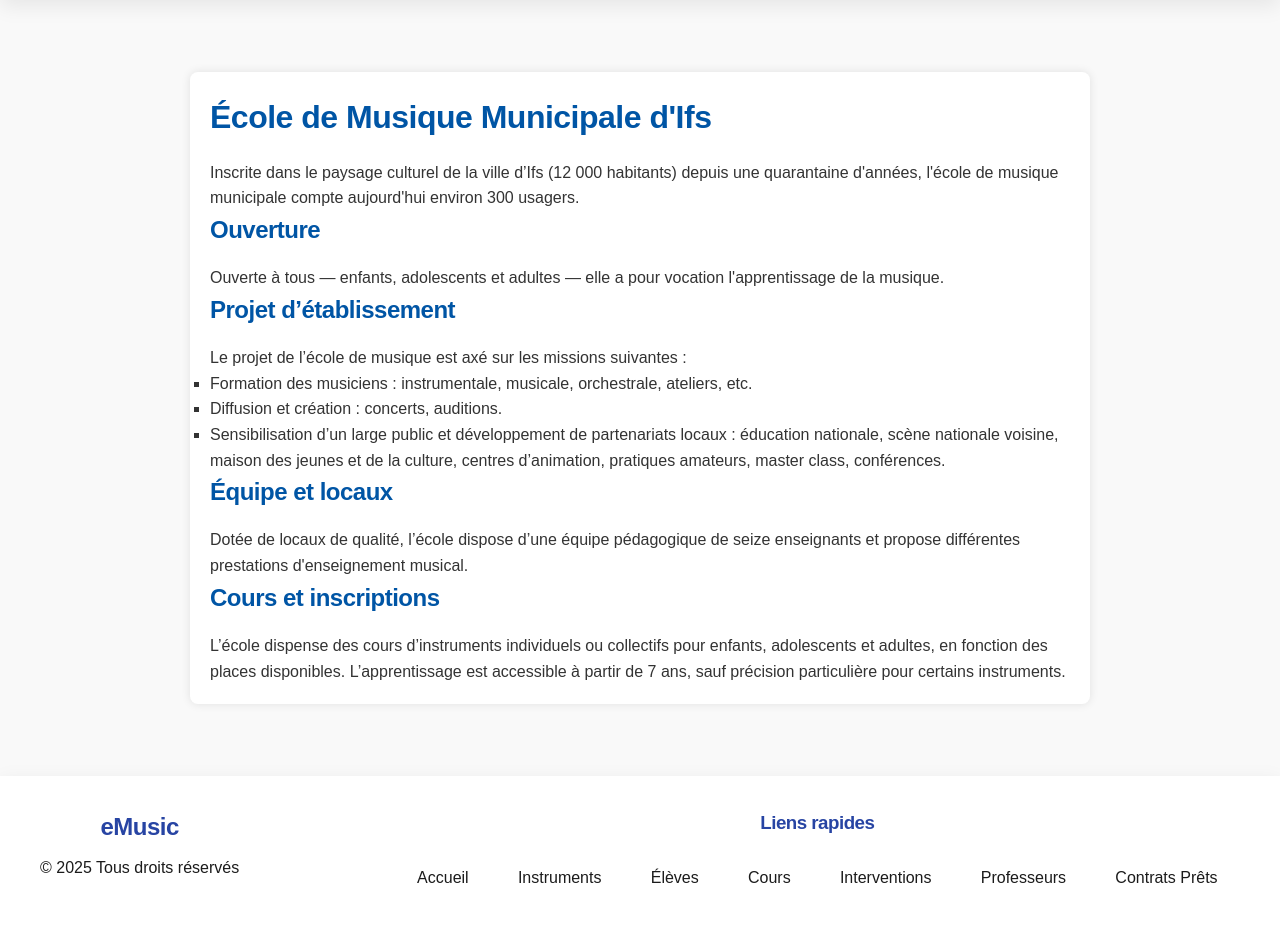
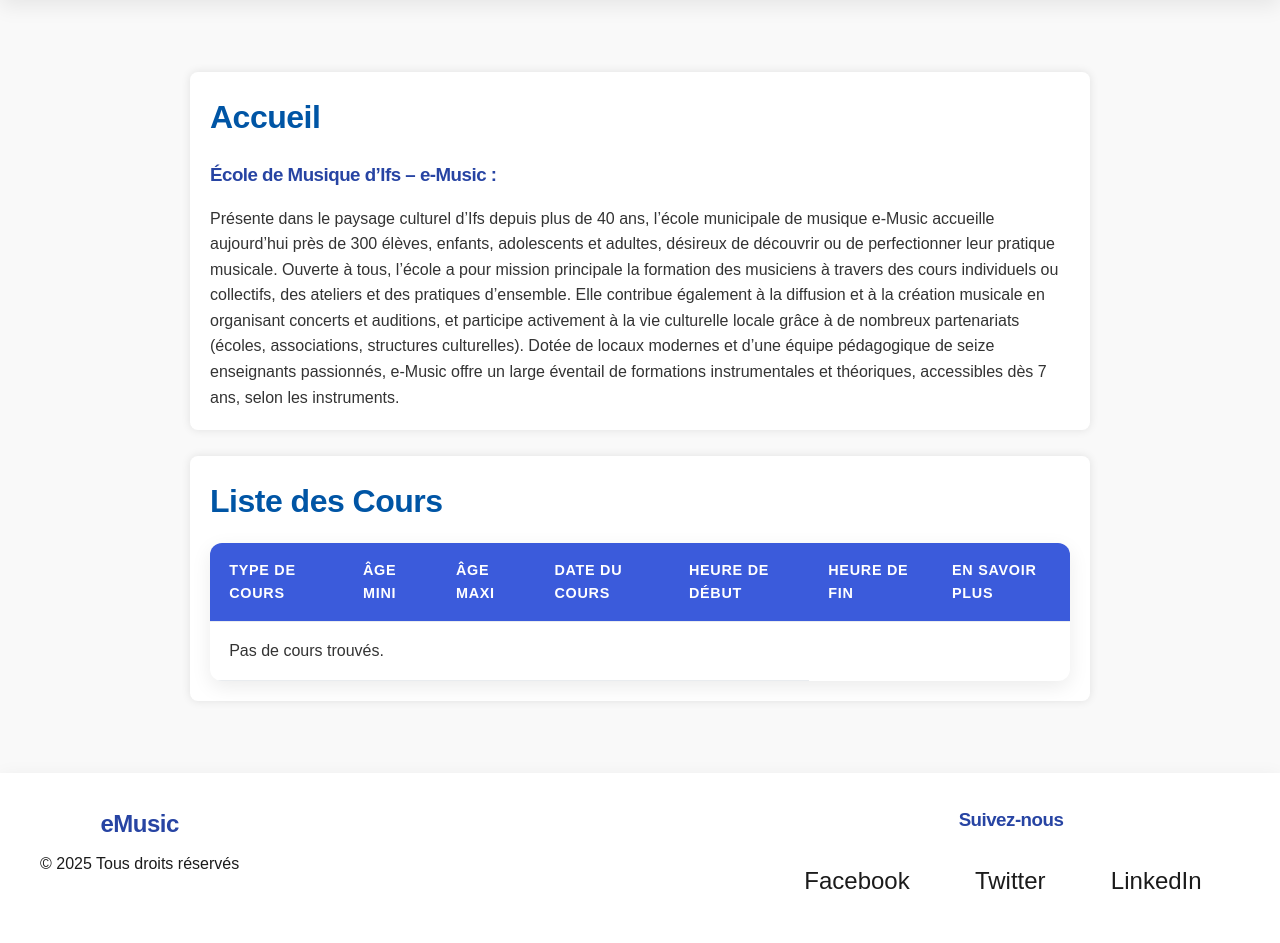
Before and after one commit to ZakinaA/25notf0nd, a Symfony app: template templates/accueil/index.html.twig in a window 1280 px wide. Shown: the part 150-1093 px from the top of the page. Before the commit the page ends 1033 px from the top, so only its background shows below. Run offline with Twig, Linux system fonts and the light colour scheme; the template is opened without the code that fills it, so the values that code supplies are empty; some libraries are stand-ins or nearby versions.

Commit message:
ajout cours dans l'accueil + modification info de cours

```diff
--- a/templates/accueil/index.html.twig
+++ b/templates/accueil/index.html.twig
@@ -1,6 +1,6 @@
 {% extends 'base.html.twig' %}
 
-{% block title %}Hello AccueilController!{% endblock %}
+{% block title %}Accueil{% endblock %}
 
 {% block body %}
 <style>
@@ -39,32 +39,60 @@
         }
     </style>
 </head>
-<body>
-    <div class="container">
-        <h1>École de Musique Municipale d'Ifs</h1>
-        <p>Inscrite dans le paysage culturel de la ville d’Ifs (12 000 habitants) depuis une quarantaine d'années, l'école de musique municipale compte aujourd'hui environ 300 usagers.</p>
+<div class="container">
+<h1>Accueil</h1>
+<h3>École de Musique d’Ifs – e-Music :</h3>
+<td>
+Présente dans le paysage culturel d’Ifs depuis plus de 40 ans, l’école municipale de musique e-Music accueille aujourd’hui près de 300 élèves, enfants, adolescents et adultes, désireux de découvrir ou de perfectionner leur pratique musicale.
+
+Ouverte à tous, l’école a pour mission principale la formation des musiciens à travers des cours individuels ou collectifs, des ateliers et des pratiques d’ensemble. Elle contribue également à la diffusion et à la création musicale en organisant concerts et auditions, et participe activement à la vie culturelle locale grâce à de nombreux partenariats (écoles, associations, structures culturelles).
+
+Dotée de locaux modernes et d’une équipe pédagogique de seize enseignants passionnés, e-Music offre un large éventail de formations instrumentales et théoriques, accessibles dès 7 ans, selon les instruments.</td>
 
 
-    <h2>Ouverture</h2>
-    <p>Ouverte à tous — enfants, adolescents et adultes — elle a pour vocation l'apprentissage de la musique.</p>
+</div>
+<br>
+<div class="container">
+    <h1>Liste des Cours</h1>
 
-    <h2>Projet d’établissement</h2>
-    <p>Le projet de l’école de musique est axé sur les missions suivantes :</p>
-    <ul>
-        <li>Formation des musiciens : instrumentale, musicale, orchestrale, ateliers, etc.</li>
-        <li>Diffusion et création : concerts, auditions.</li>
-        <li>Sensibilisation d’un large public et développement de partenariats locaux : éducation nationale, scène nationale voisine, maison des jeunes et de la culture, centres d’animation, pratiques amateurs, master class, conférences.</li>
-    </ul>
+    <table>
+        <thead>
+            <tr>
 
-    <h2>Équipe et locaux</h2>
-    <p>Dotée de locaux de qualité, l’école dispose d’une équipe pédagogique de seize enseignants et propose différentes prestations d'enseignement musical.</p>
+                <th>Type de Cours</th>
+                <th>Âge Mini</th>
+                <th>Âge Maxi</th>
+                <th>Date du Cours</th>
+                <th>Heure de Début</th>
+                <th>Heure de Fin</th>
+                <th>En savoir plus</th>
+            </tr>
+        </thead>
+        <tbody>
+            {% for cour in cours %}
+                <tr>
 
-    <h2>Cours et inscriptions</h2>
-    <p>L’école dispense des cours d’instruments individuels ou collectifs pour enfants, adolescents et adultes, en fonction des places disponibles. L’apprentissage est accessible à partir de 7 ans, sauf précision particulière pour certains instruments.</p>
+                    <td>{{ cour.libelle }}</td>
+                    <td>{{ cour.ageMini }}</td>
+                    <td>{{ cour.ageMaxi }}</td>
+                    <td>{{ cour.dateCours|date('d/m/Y') }}</td>
+                    <td>{{ cour.heureDebut|date('H:i') }}</td>
+                    <td>{{ cour.heureFin|date('H:i') }}</td>
+                    <td>
+                        <a href="{{ path('app_cours_show', {'id': cour.id}) }}">
+                        Plus d'informations
+                        </a>
+
+                    </td>
+                </tr>
+            {% else %}
+                <tr>
+                    <td colspan="5">Pas de cours trouvés.</td>
+                </tr>
+            {% endfor %}
+        </tbody>
+    </table>
 </div>
-
-
-</body>
 </html>
 
 {% endblock %}
--- a/templates/base.html.twig
+++ b/templates/base.html.twig
@@ -346,22 +346,12 @@ footer {
 
     <!-- Navigation rapide -->
     <div class="footer-nav">
-      <h3>Liens rapides</h3>
-      <ul>
-          <a href="{{ path('app_accueil') }}">Accueil</a>
-
-          <a href="{{ path('app_instrument_index') }}">Instruments</a>
-
-          <a href="{{ path('app_eleves_index') }}">Élèves</a>
-
-          <a href="{{ path('app_cours_index') }}">Cours</a>
-
-          <a href="{{ path('app_intervention_index') }}">Interventions</a>
-
-          <a href="{{ path('app_professeur_index') }}">Professeurs</a>
-
-          <a href="{{ path('app_contrat_pret_index') }}">Contrats Prêts</a>
-      </ul>
+      <div class="footer-social">
+      <h3>Suivez-nous</h3>
+      <a href="#" aria-label="Facebook">Facebook</a>
+      <a href="#" aria-label="Twitter">Twitter</a>
+      <a href="#" aria-label="LinkedIn">LinkedIn</a>
+    </div>
     </div>
 
   </div>
--- a/templates/contrat_pret/index.html.twig
+++ b/templates/contrat_pret/index.html.twig
@@ -1,9 +1,9 @@
 {% extends 'base.html.twig' %}
 
-{% block title %}ContratPret index{% endblock %}
+{% block title %}Contrat Pret{% endblock %}
 
 {% block body %}
-    <h1>ContratPret index</h1>
+    <h1>Contrat Pret</h1>
 
     <table class="table">
         <thead>
--- a/templates/cours/index.html.twig
+++ b/templates/cours/index.html.twig
@@ -12,6 +12,7 @@
             <th>Libelle</th>
             <th>Age Mini</th>
             <th>Age Maxi</th>
+            <th>Date du Cours</th>
             <th>Actions</th>
         </tr>
     </thead>
@@ -27,6 +28,7 @@
                 <td>{{ cour.libelle }}</td>
                 <td>{{ cour.ageMini }}</td>
                 <td>{{ cour.ageMaxi }}</td>
+                <td>{{ cour.dateCours|date('d/m/Y') }}</td>
                 <td>
                     <a href="{{ path('app_cours_show', {'id': cour.id}) }}">Voir</a> |
                     <a href="{{ path('app_cours_edit', {'id': cour.id}) }}">Modifier</a>
--- a/templates/eleves/index.html.twig
+++ b/templates/eleves/index.html.twig
@@ -1,9 +1,9 @@
 {% extends 'base.html.twig' %}
 
-{% block title %}Eleves index{% endblock %}
+{% block title %}Eleves{% endblock %}
 
 {% block body %}
-    <h1>Eleves index</h1>
+    <h1>Eleves</h1>
 
     <table class="table">
         <thead>
@@ -11,7 +11,7 @@
                 <th>Id</th>
                 <th>Nom</th>
                 <th>Prenom</th>
-                <th>Date_naiss</th>
+                <th>Date Naissance</th>
                 <th>actions</th>
             </tr>
         </thead>
--- a/templates/intervention/index.html.twig
+++ b/templates/intervention/index.html.twig
@@ -21,7 +21,7 @@
         <tbody>
         {% for intervention in interventions %}
             <tr>
-                <td><a href="{{ path('app_intervention_show', {'id': intervention.instrument.id}) }}">{{ intervention.instrument.numSerie }}</a></td>
+                <td><a href="{{ path('app_instrument_show', {'id': intervention.instrument.id}) }}">{{ intervention.instrument.numSerie }}</a></td>
                 <td>{{ intervention.dateDebut ? intervention.dateDebut|date('Y-m-d') : '' }}</td>
                 <td>{{ intervention.dateFin ? intervention.dateFin|date('Y-m-d') : '' }}</td>
                 <td>{{ intervention.descriptif }}</td>
--- a/templates/intervention/show.html.twig
+++ b/templates/intervention/show.html.twig
@@ -10,6 +10,10 @@
             <tr>
                 <th>Id</th>
                 <td>{{ intervention.id }}</td>
+            </tr>
+            <tr>
+            <th>Id de l'instrument</th>
+            <td><a href="{{ path('app_instrument_show', {'id': intervention.instrument.id}) }}">{{ intervention.instrument.numSerie }}</a></td>
             </tr>
             <tr>
                 <th>DateDebut</th>
--- a/templates/professeur/index.html.twig
+++ b/templates/professeur/index.html.twig
@@ -1,9 +1,9 @@
 {% extends 'base.html.twig' %}
 
-{% block title %}Professeur index{% endblock %}
+{% block title %}Professeur{% endblock %}
 
 {% block body %}
-    <h1>Professeur index</h1>
+    <h1>Professeur</h1>
 
     <table class="table">
         <thead>
```
Also changed, not shown: migrations/Version20251105083118.php (added, +39 -0 lines), migrations/Version20251105083328.php (added, +31 -0 lines), migrations/Version20251105083410.php (added, +31 -0 lines), src/Controller/AccueilController.php (+5 -2 lines), src/Entity/Cours.php (+46 -0 lines), templates/cours/show.html.twig (+18 -0 lines).
